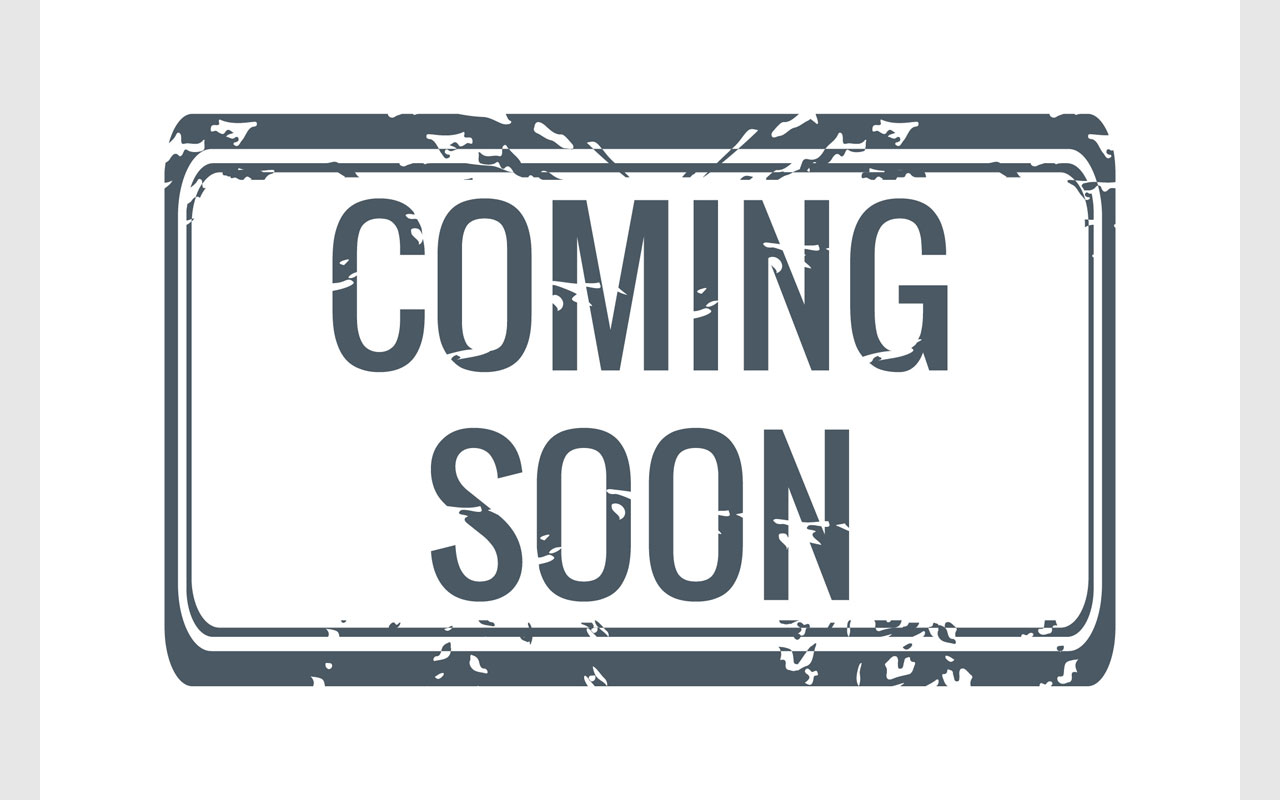
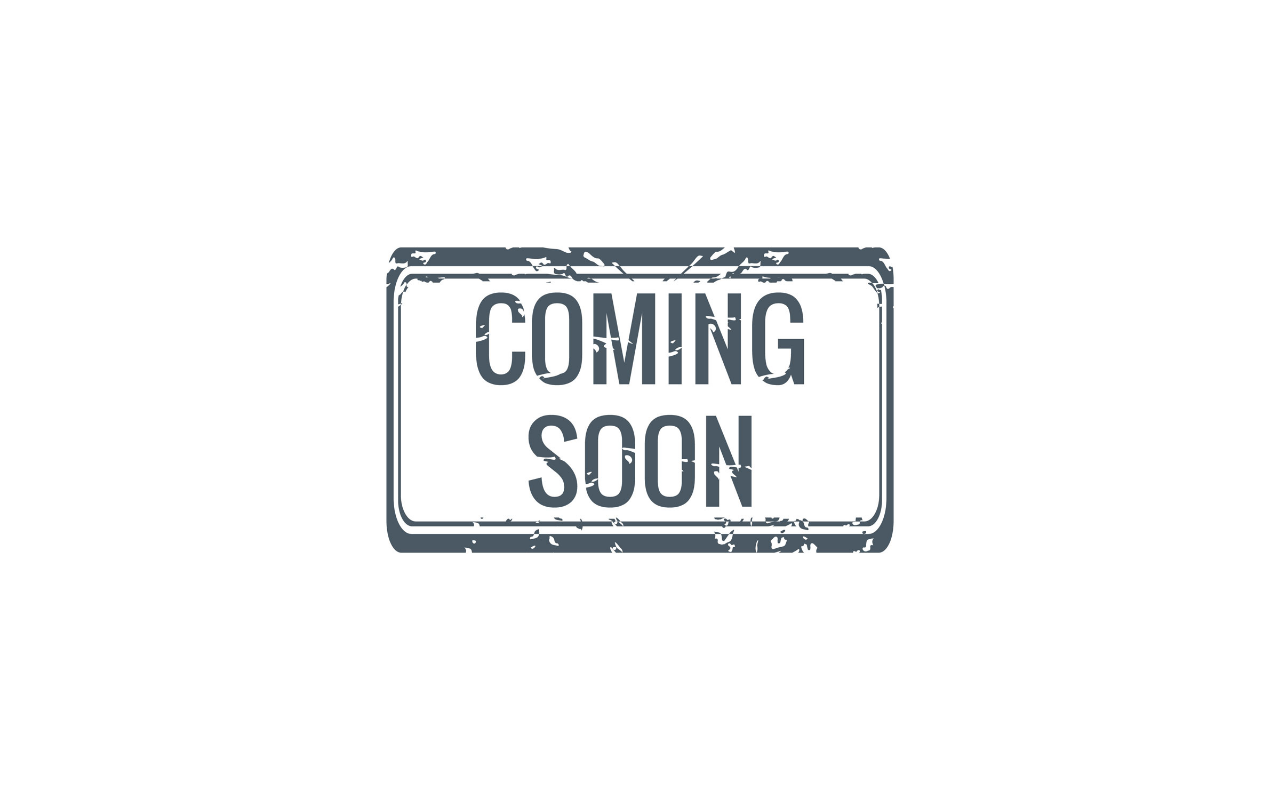
Before and after one commit to mr-amirganishaikh/3ssquare, a plain HTML site: page index.html in a window 1280 px wide. Drawn offline with Linux system fonts and the light colour scheme.

Commit message:
Update index.html

```diff
--- a/index.html
+++ b/index.html
@@ -5,8 +5,9 @@
 			body {
 				background-image: url('coming+soon.jpg');
 				background-repeat: no-repeat;
+				background-size: 50%;
 				background-position: center center;
-				background-color: #e7e7e7;
+				background-color: #ffffff;
 			}
 		</style>
   </head>
```
